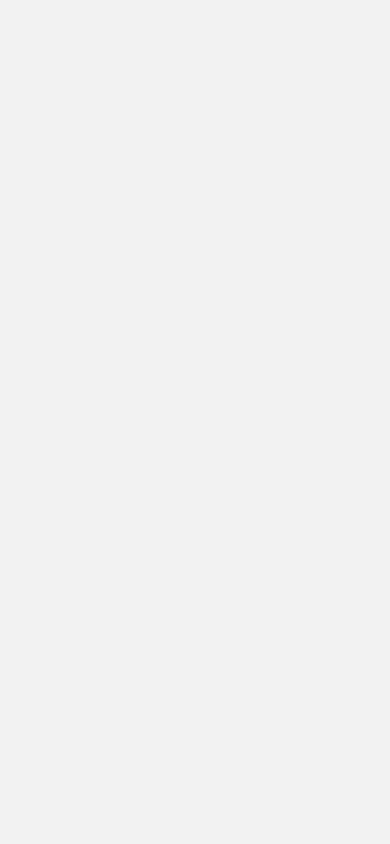
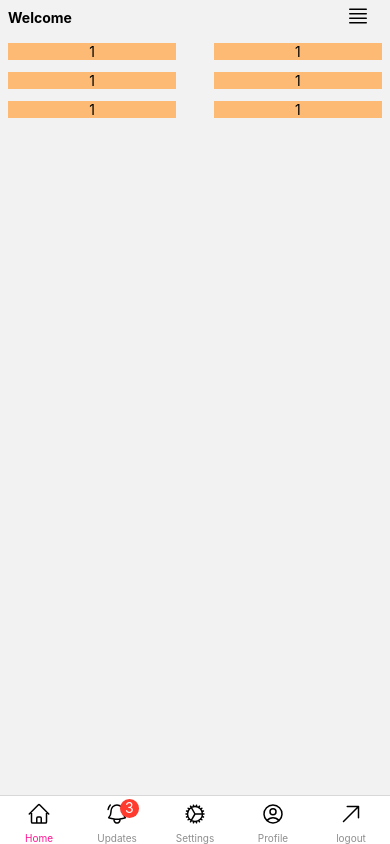
Before and after one commit to samuelmwangi729/Voting-App, a React Native app: screen /dashboard in a window 390 px wide. Built offline with nearby package versions, Linux system fonts and the light colour scheme.

Commit message:
created tabs and a new dashboard

```diff
--- a/App.js
+++ b/App.js
@@ -1,4 +1,3 @@
-import { View, Text } from 'react-native'
 import { createStackNavigator } from '@react-navigation/stack';
 import { NavigationContainer } from '@react-navigation/native';
 import LandingScreen from './Components/LandingScreen';
@@ -16,7 +15,7 @@ const App = () => {
         <Screens.Navigator initialRouteName='landingScreen'>
           <Screens.Screen name="landingScreen" component={LandingScreen} options={{ headerShown: false }} />
           <Screens.Screen name="Login" component={Login} options={{ headerShown: false }} />
-          <Screens.Screen name="dashboard" component={Dashboard} options={{ headerShown: false }} />
+          <Screens.Screen name="dashboard" component={Dashboard} options={{headerShown:false}} />
         </Screens.Navigator>
       </Provider>
     </NavigationContainer>
--- a/Components/Dashboard.jsx
+++ b/Components/Dashboard.jsx
@@ -1,12 +1,58 @@
-import { View, Text, SafeAreaView } from 'react-native'
-import React from 'react'
-import AppBar from './AppBar'
-const Dashboard = () => {
+import { createBottomTabNavigator } from '@react-navigation/bottom-tabs';
+import Sample from './Sample';
+import Profile from './Profile';
+import MainScreen from './MainScreen';
+import { Bars4Icon, HomeIcon ,UserCircleIcon,CogIcon,ArrowUpRightIcon,BellAlertIcon} from 'react-native-heroicons/outline';
+import Setting from './Setting';
+import Notification from './Notification';
+import Navs from './Navs';
+const Tab = createBottomTabNavigator();
+
+const  Dashboard = ({navigation}) => {
   return (
-    <SafeAreaView>
-        <AppBar/>
-    </SafeAreaView>
-  )
+    <Tab.Navigator initialRouteName="mainscreen"
+      screenOptions={{
+        tabBarActiveTintColor: 'deeppink',
+      }}>
+
+      <Tab.Screen name="mainscreen" component={MainScreen} options={{
+        headerShown: false,
+        tabBarLabel: 'Home',
+        tabBarIcon: () => (
+          <HomeIcon name="Home" style={{ color: 'black' }} />
+        ),
+      }} />
+      <Tab.Screen name="Notification" component={Notification} options={{
+        headerShown: false,
+        tabBarLabel: 'Updates',
+        tabBarIcon: () => (
+          <BellAlertIcon name="bell" style={{ color: 'black' }} />
+        ),
+        tabBarBadge: 3,
+      }} />
+      <Tab.Screen name="settings" component={Setting} options={{
+        headerShown: false,
+        tabBarLabel: 'Settings',
+        tabBarIcon: () => (
+          <CogIcon name="bell" style={{ color: 'black' }} />
+        ),
+      }} />
+      <Tab.Screen name="Profile" component={Navs} options={{
+        headerShown: false,
+        tabBarLabel: 'Profile',
+        tabBarIcon: () => (
+          <UserCircleIcon name="bell" style={{ color: 'black' }} />
+        ),
+      }} />
+      <Tab.Screen name="logout" component={""} options={{
+        headerShown: false,
+        tabBarLabel: 'logout',
+        tabBarIcon: () => (
+          <ArrowUpRightIcon name="bell" style={{ color: 'black' }} />
+        ),
+      }} />
+    </Tab.Navigator>
+  );
 }
 
 export default Dashboard
--- a/Components/Login.jsx
+++ b/Components/Login.jsx
@@ -46,13 +46,15 @@ const Login = ({ navigation }) => {
                     setLoading(false)
                     setLoginError("")
                     setLoginSuccess("Login successful")
-                    console.log(login_response)
                     //dispatch the login action with the tokens
                     dispatch(login(login_response))
                     setUsername('')
                     setLoginSuccess("")
                     setPassword('')
-                    navigation.navigate("dashboard")
+                    navigation.navigate("dashboard",{
+                        userName:login_response.username,
+                        userRole:login_response.role
+                    })
                 }
             } catch (error) {
                 console.log(error)
--- /dev/null
+++ b/Components/MainScreen.jsx
@@ -0,0 +1,47 @@
+
+import { View, Text, SafeAreaView, StatusBar, TouchableOpacity } from 'react-native'
+import React from 'react'
+import { useSelector } from 'react-redux'
+import { selectUser } from '../redux/authReducer'
+import AppBar from './AppBar'
+import { Bars4Icon } from 'react-native-heroicons/outline';
+const MainScreen = ({ route, navigation }) => {
+  const user = useSelector(selectUser)
+  return (
+    <SafeAreaView>
+      <AppBar />
+      <View className="flax flex-row justify-between items-center" style={{ marginTop: StatusBar.currentHeight }}>
+        <Text className="text-md p-2 font-bold">
+          Welcome {user.username}
+        </Text>
+        <TouchableOpacity onPress={() => alert('drawer')}>
+          <Text className="px-5 py-1" onPress={() => alert('drawer')}>
+            <Bars4Icon style={{ color: 'black' }} />
+          </Text>
+        </TouchableOpacity>
+      </View>
+      <View className="flex flex-row justify-between items-center flex-wrap w-full p-2 gap-3">
+        <View className="w-[45%] bg-orange-300">
+          <Text className="text-center">1</Text>
+        </View>
+        <View className="w-[45%] bg-orange-300">
+          <Text className="text-center">1</Text>
+        </View>
+        <View className="w-[45%] bg-orange-300">
+          <Text className="text-center">1</Text>
+        </View>
+        <View className="w-[45%] bg-orange-300">
+          <Text className="text-center">1</Text>
+        </View>
+        <View className="w-[45%] bg-orange-300">
+          <Text className="text-center">1</Text>
+        </View>
+        <View className="w-[45%] bg-orange-300">
+          <Text className="text-center">1</Text>
+        </View>
+      </View>
+    </SafeAreaView>
+  )
+}
+
+export default MainScreen
--- /dev/null
+++ b/Components/Navs.jsx
@@ -0,0 +1,12 @@
+import { View, Text } from 'react-native'
+import React from 'react'
+
+const Navs = () => {
+  return (
+    <View>
+      <Text>Navs</Text>
+    </View>
+  )
+}
+
+export default Navs
--- /dev/null
+++ b/Components/Notification.jsx
@@ -0,0 +1,12 @@
+import { View, Text } from 'react-native'
+import React from 'react'
+
+const Notification = () => {
+  return (
+    <View>
+      <Text>Notification</Text>
+    </View>
+  )
+}
+
+export default Notification
--- /dev/null
+++ b/Components/Profile.jsx
@@ -0,0 +1,12 @@
+import { View, Text, StatusBar } from 'react-native'
+import React from 'react'
+
+const Profile = () => {
+  return (
+    <View style={{marginTop:StatusBar.currentHeight}}>
+      <Text>Profile</Text>
+    </View>
+  )
+}
+
+export default Profile
--- /dev/null
+++ b/Components/Sample.jsx
@@ -0,0 +1,12 @@
+import { View, Text } from 'react-native'
+import React from 'react'
+
+const Sample = () => {
+  return (
+    <View>
+      <Text>Sample</Text>
+    </View>
+  )
+}
+
+export default Sample
--- /dev/null
+++ b/Components/Setting.jsx
@@ -0,0 +1,12 @@
+import { View, Text } from 'react-native'
+import React from 'react'
+
+const Setting = () => {
+  return (
+    <View>
+      <Text>Setting</Text>
+    </View>
+  )
+}
+
+export default Setting
--- a/package.json
+++ b/package.json
@@ -3,12 +3,14 @@
   "version": "1.0.0",
   "main": "expo/AppEntry.js",
   "scripts": {
-    "start": "expo start",
+    "start": "expo start -c",
     "android": "expo start --android",
     "ios": "expo start --ios",
     "web": "expo start --web"
   },
   "dependencies": {
+    "@react-navigation/bottom-tabs": "^6.5.20",
+    "@react-navigation/drawer": "^6.6.15",
     "@react-navigation/native": "^6.1.17",
     "@react-navigation/stack": "^6.3.29",
     "@reduxjs/toolkit": "^2.2.5",
@@ -18,6 +20,7 @@
     "nativewind": "^2.0.11",
     "react": "18.2.0",
     "react-native": "0.74.1",
+    "react-native-gesture-handler": "^2.16.2",
     "react-native-heroicons": "^4.0.0",
     "react-redux": "^9.1.2"
   },
--- a/redux/authReducer.js
+++ b/redux/authReducer.js
@@ -4,7 +4,9 @@ const initialState = {
     user: {
         loggedIn: false,
         access_token: null,
-        refresh_token:null
+        refresh_token:null,
+        username:null,
+        role:null,
 
     }
 }
@@ -18,7 +20,8 @@ export const authUsersSlice = createSlice({
             state.user.loggedIn = true;
             state.user.access_token = action.payload.tokens.access_token;
             state.user.refresh_token = action.payload.tokens.refresh_token;
-            console.log(state.user)
+            state.user.username = action.payload.username;
+            state.user.role = action.payload.role
         },
         logout: (state) => {
             //reset the initial state
```
Also changed, not shown: 1 other file (tests, documents, lock files or other folders).
